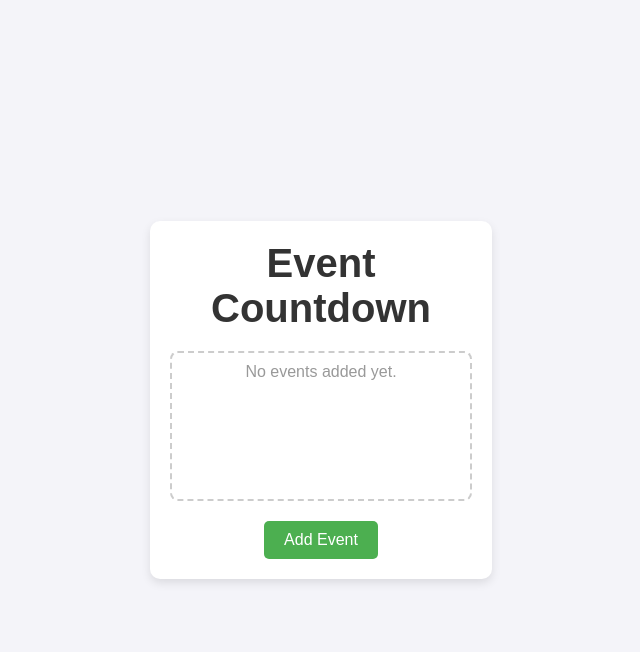
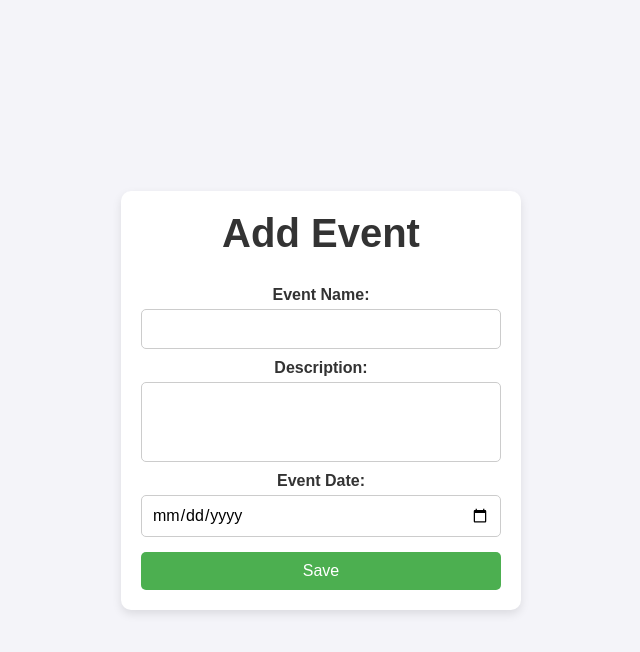
Before and after one commit to Gamer2CoderYT/event-countdown, a plain HTML site: page index.html in a window 1280 px wide. Both pictures are taken after a click on the button "Add Event". Shown: the whole page, without its empty margins (319-959 px from the left). Drawn offline with Linux system fonts and the light colour scheme.

Commit message:
Function to display the "Add Event" form

```diff
--- a/index.html
+++ b/index.html
@@ -8,14 +8,32 @@
 </head>
 <body>
   <div id="container">
-    <h1>Event Countdown</h1>
+    <div id="home-container" >
+      <h1>Event Countdown</h1>
 
-    <div id="events-container" class="events-container">
-      <!-- Events will be dynamically added here -->
-      <p id="placeholder">No events added yet.</p>
+      <div id="events-container">
+        <!-- Events will be dynamically added here -->
+        <p id="placeholder">No events added yet.</p>
+      </div>
+
+      <button id="add-event-btn">Add Event</button>
     </div>
+    <div id="add-event-container" class="hidden">
+      <h1>Add Event</h1>
+      <form id="event-form">
+        <label for="event-name">Event Name:</label>
+        <input type="text" id="event-name" name="event-name" required>
 
-    <button id="add-event-btn">Add Event</button>
+        <label for="event-description">Description:</label>
+        <textarea id="event-description" name="event-description" required></textarea>
+
+        <label for="event-date">Event Date:</label>
+        <input type="date" id="event-date" name="event-date" required>
+
+        <button id="save-btn">Save</button>
+      </form>
+
+    </div>
   </div>
 
   <script src="script.js"></script>
--- a/script.js
+++ b/script.js
@@ -1,9 +1,22 @@
 // Assign HTML elements to variables
 const container = document.getElementById("container");
+const homeContainer = document.getElementById("home-container");
 const eventsContainer = document.getElementById("events-container");
 const placeholder = document.getElementById("placeholder");
 const addEventBtn = document.getElementById("add-event-btn");
+const addEventContainer = document.getElementById("add-event-container");
+const saveBtn = document.getElementById("save-btn");
+
+
+
 // Add event form
+const addEventForm = () => {
+  homeContainer.classList.toggle("hidden");
+  addEventContainer.classList.toggle("hidden");
+}
+
+// Make the addEventBtn call the addEventForm function
+addEventBtn.addEventListener("click", addEventForm);
 
 // Create Event Object
 
--- a/style.css
+++ b/style.css
@@ -17,7 +17,7 @@ body, html {
 
 #container {
   text-align: center;
-  width: 90%;
+  width: 400px;
   max-width: 600px;
   padding: 20px;
   background-color: #ffffff;
@@ -48,7 +48,7 @@ h1 {
 }
 
 /* Add event button styling */
-#add-event-btn {
+button {
   padding: 10px 20px;
   font-size: 1rem;
   background-color: #4CAF50;
@@ -59,6 +59,51 @@ h1 {
   transition: background-color 0.3s;
 }
 
-#add-event-btn:hover {
+button:hover {
   background-color: #45a049;
 }
+
+.hidden{
+  display:none;
+}
+
+#event-form {
+  display: flex;
+  flex-direction: column;
+}
+
+#event-form label {
+  margin: 10px 0 5px;
+  font-weight: bold;
+  color: #333;
+}
+
+#event-form input[type="text"],
+#event-form textarea,
+#event-form input[type="date"] {
+  padding: 10px;
+  font-size: 1rem;
+  border: 1px solid #ccc;
+  border-radius: 5px;
+}
+
+#event-form textarea {
+  resize: none;
+  height: 80px;
+}
+
+#event-form button {
+  margin-top: 15px;
+  padding: 10px;
+  font-size: 1rem;
+  background-color: #4CAF50;
+  color: #fff;
+  border: none;
+  border-radius: 5px;
+  cursor: pointer;
+  transition: background-color 0.3s;
+}
+
+#event-form button:hover {
+  background-color: #45a049;
+}
```
